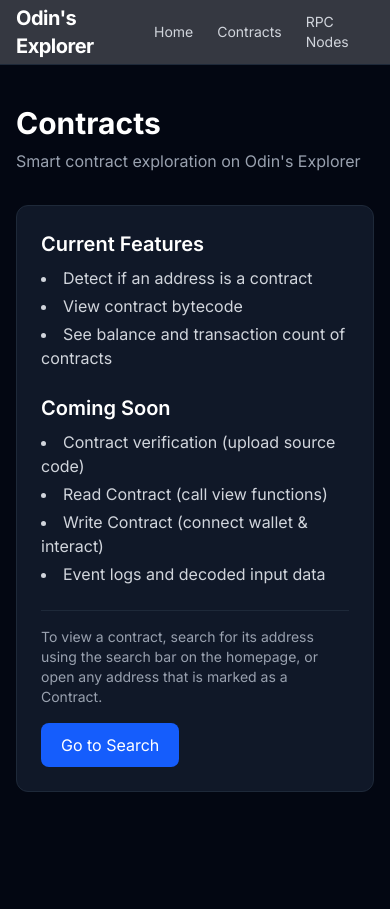
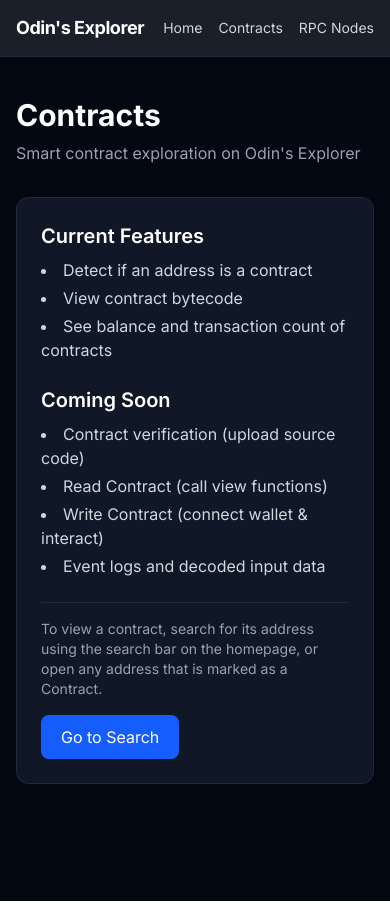
Before and after one commit to Doge-Dev-1/odins-explorer, a Next.js app: page /contracts in a window 390 px wide. Built offline with nearby package versions, Linux system fonts and the light colour scheme.

Commit message:
Improve mobile design

```diff
--- a/src/app/page.tsx
+++ b/src/app/page.tsx
@@ -68,7 +68,7 @@ export default function Home() {
           <input
             name="q"
             placeholder="Search by Transaction Hash / Address / Block Number"
-            className="w-full bg-gray-900 border border-gray-700 rounded-xl px-5 py-4 text-lg focus:outline-none focus:border-blue-500 transition"
+            className="w-full bg-gray-900 border border-gray-700 rounded-xl px-4 sm:px-5 py-3.5 sm:py-4 text-base sm:text-lg focus:outline-none focus:border-blue-500 transition"
           />
         </form>
 
@@ -177,6 +177,9 @@ export default function Home() {
             <Link href="/" className="hover:text-white transition">
               Home
             </Link>
+            <Link href="/contracts" className="hover:text-white transition">
+              Contracts
+            </Link>
             <Link href="/nodes" className="hover:text-white transition">
               RPC Nodes
             </Link>
--- a/src/components/Navbar.tsx
+++ b/src/components/Navbar.tsx
@@ -2,21 +2,18 @@ import Link from "next/link";
 
 export default function Navbar() {
   return (
-    <nav className="border-b border-gray-800 bg-gray-950/80 backdrop-blur sticky top-0 z-50">
+    <nav className="border-b border-gray-800 bg-gray-950/90 backdrop-blur sticky top-0 z-50">
       <div className="max-w-7xl mx-auto px-4">
-        <div className="flex items-center justify-between h-16">
-          {/* Logo / Title */}
+        <div className="flex items-center justify-between h-14 sm:h-16">
+          {/* Logo */}
           <Link href="/" className="flex items-center gap-2">
-            <span className="text-xl font-bold tracking-tight text-white">
+            <span className="text-lg sm:text-xl font-bold tracking-tight text-white">
               Odin&apos;s Explorer
-            </span>
-            <span className="hidden sm:inline-block text-xs text-gray-500 font-normal">
-              BlockDAG
             </span>
           </Link>
 
-          {/* Navigation Links */}
-          <div className="flex items-center gap-6 text-sm">
+          {/* Links */}
+          <div className="flex items-center gap-4 sm:gap-6 text-sm">
             <Link
               href="/"
               className="text-gray-300 hover:text-white transition"
```
